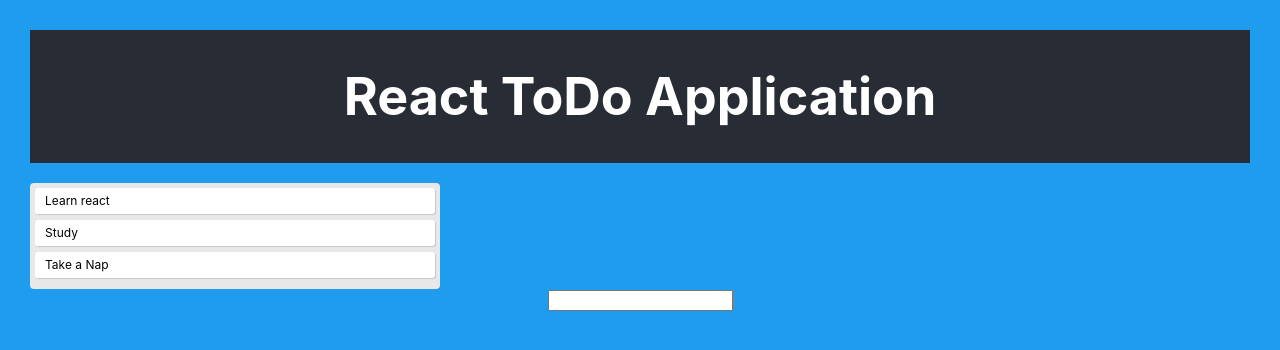
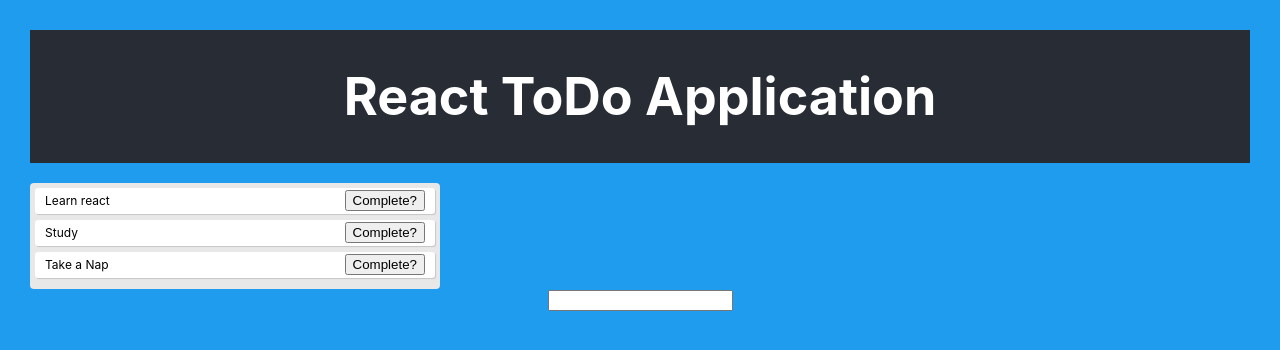
Before and after one commit to Audrey-Ella-xo/todo-app, a React (Create React App) app: page / in a window 1280 px wide. Shown: the top 350 px of the page. Built offline with nearby package versions, Linux system fonts and the light colour scheme.

Commit message:
Add cancellation feature

```diff
--- a/src/App.js
+++ b/src/App.js
@@ -15,9 +15,9 @@
     setTodos(newTodos);
   }
 
-  const completeTodo = item => {
-    const newTodos = [ ...todos]
-    newTodos[index].isCompleted = true
+  const completeTodo = index => {
+    const newTodos = [...todos];
+    newTodos[index].isCompleted = true;
     setTodos(newTodos);
   }
 
@@ -34,6 +34,7 @@
             key={index}
             index={index}
             todo={todo}
+            completeTodo={completeTodo}
           />
         ))}
       </div>
--- a/src/components/Todo.js
+++ b/src/components/Todo.js
@@ -1,10 +1,17 @@
 import React from 'react'
 
-const Todo = ({ todo }) => {
+const Todo = ({ todo, index, completeTodo }) => {
     return(
-        <div className="todo">
+        <div
+        className="todo"
+        style={{textDecoration: todo.isCompleted ? 'line-through' : ''}}
+        >
             {todo.text}
+            <div>
+                <button onClick={() => completeTodo(index)}>Complete?</button>
+            </div>
         </div>
+
     )
 }
 
```
Also changed, not shown: 1 other file (tests, documents, lock files or other folders).
